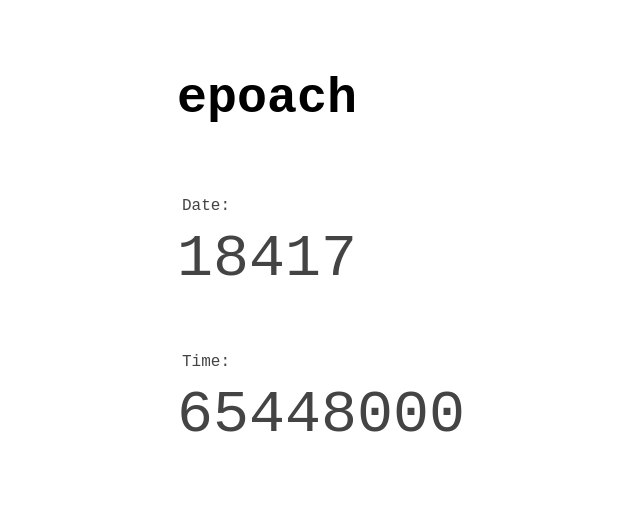
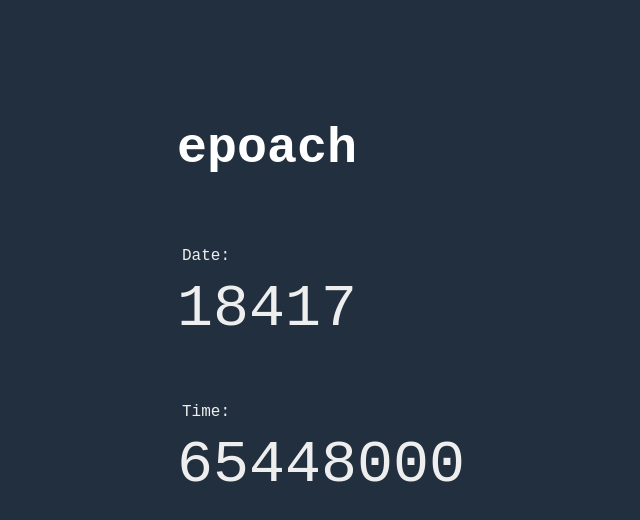
Before and after one commit to chamilu/gl-util-epoach, a React app: page / in a window 1280 px wide. Shown: the top 520 px of the page, without its empty margins (303-943 px from the left). Built offline with nearby package versions, Linux system fonts and the light colour scheme; a web font is replaced by a local one.

Commit message:
modified bg color

```diff
--- a/src/styles/main.scss
+++ b/src/styles/main.scss
@@ -1,6 +1,8 @@
 body {
     // font-family: "Roboto", sans-serif;
     font-family: "PT Mono", monospace;
+    // background-color: #292936;
+    background-color: #222f3e;
 
     #wrapper {
         width: 320px;
@@ -8,16 +10,17 @@ body {
 
         h1 {
             font-size: 50px;
-            margin: 70px 0;
+            margin: 120px 0 70px;
+            color: #ffffff;
         }
 
         .big {
             font-size: 60px;
-            color: #444;
+            color: #eeeeee;
         }
 
         .field {
-            color: #444;
+            color: #eeeeee;
             padding-left: 5px;
             padding-bottom: 10px;
         }
```
